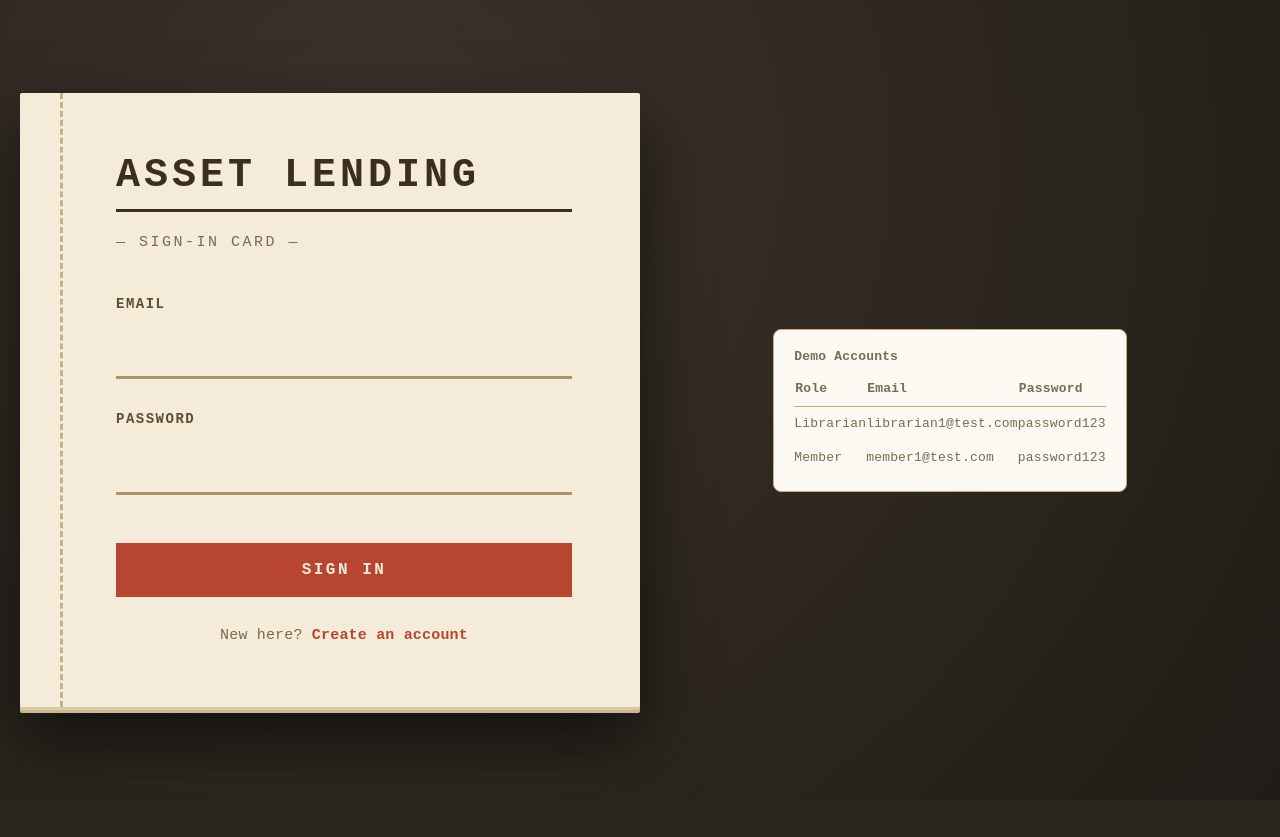
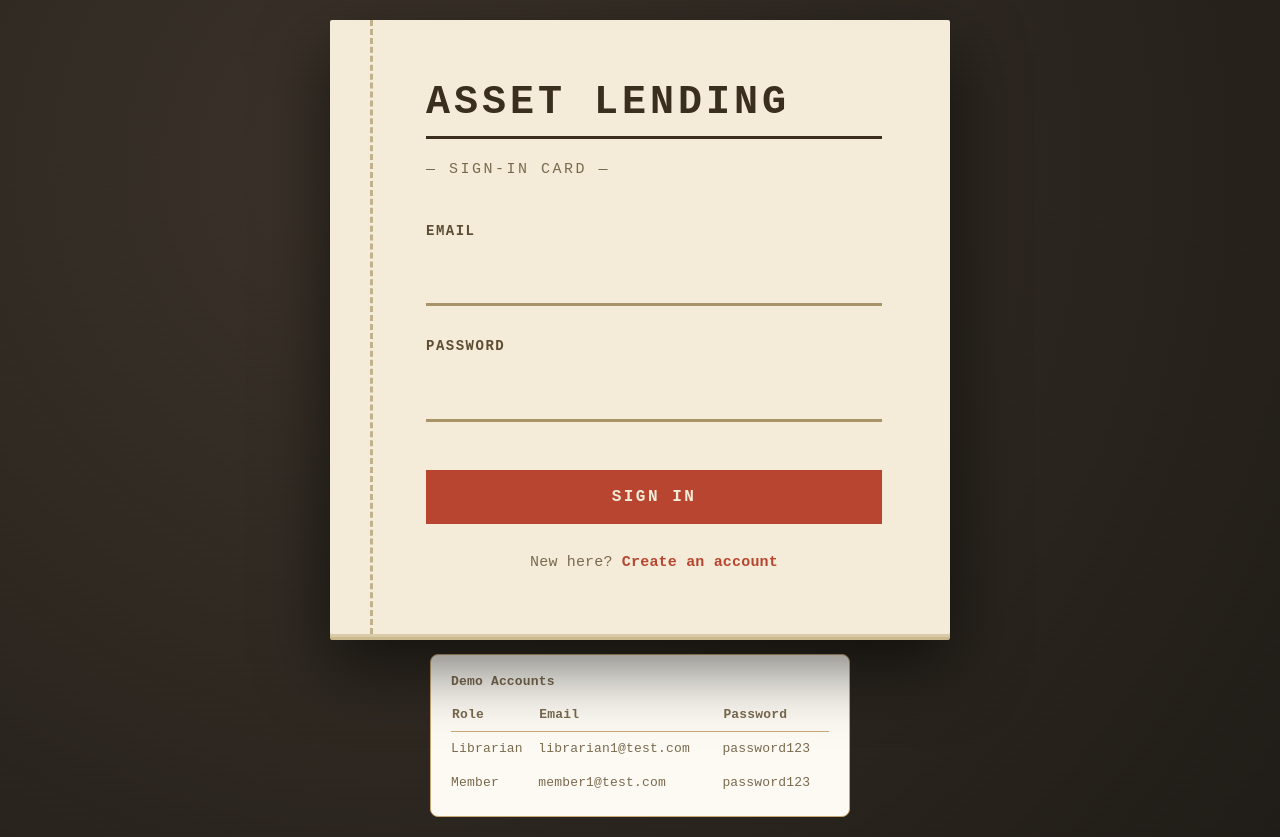
Before and after one commit to sajid051103/asset-lending-system, a React (Vite) app in the folder client/: page /login in a window 1280 px wide. Before the commit the page ends 800 px from the top, so only its background shows below. Built offline with nearby package versions, Linux system fonts and the light colour scheme; no server answers.

Commit message:
docs: final documentation

```diff
--- a/client/src/pages/Login.jsx
+++ b/client/src/pages/Login.jsx
@@ -29,6 +29,7 @@ export default function Login() {
 
   return (
     <div className="auth-page">
+      <div style={{ display: 'flex', flexDirection: 'column', alignItems: 'center', width: '100%' }}>
         <div className="auth-card">
           <div className="auth-card-inner">
             <h1>Asset Lending</h1>
@@ -68,17 +69,20 @@ export default function Login() {
           </div>
         </div>
 
-      {/* Separate box below the login card — demo credentials for
-          reviewers/testers, kept visually distinct from the sign-in form. */}
+        {/* Sits directly below the login card, same width, centered —
+            wrapping both in a column flex container keeps them stacked
+            instead of side by side. */}
         <div
           className="demo-credentials-box"
           style={{
             maxWidth: '420px',
-          margin: '20px auto 0',
+            width: '100%',
+            margin: '20px 0 0',
             padding: '16px 20px',
             border: '1px solid #c9a876',
             borderRadius: '8px',
             background: '#fdfaf3',
+            boxSizing: 'border-box',
           }}
         >
           <p style={{ fontSize: '13px', fontWeight: 'bold', marginBottom: '10px' }}>
@@ -107,5 +111,6 @@ export default function Login() {
           </table>
         </div>
       </div>
+    </div>
   );
 }
```
Also changed, not shown: 5 other files (tests, documents, lock files or other folders). Lines whose indentation alone changed are shown as unchanged.
